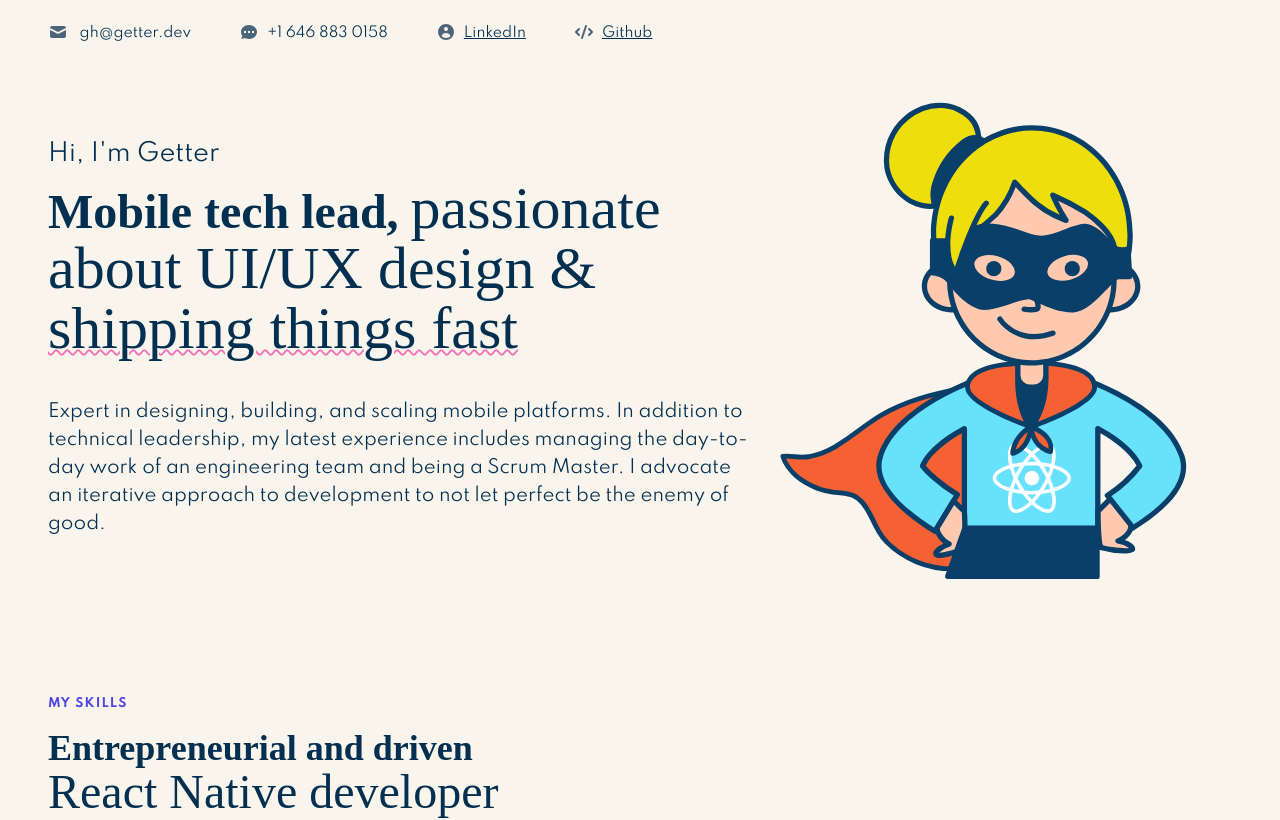
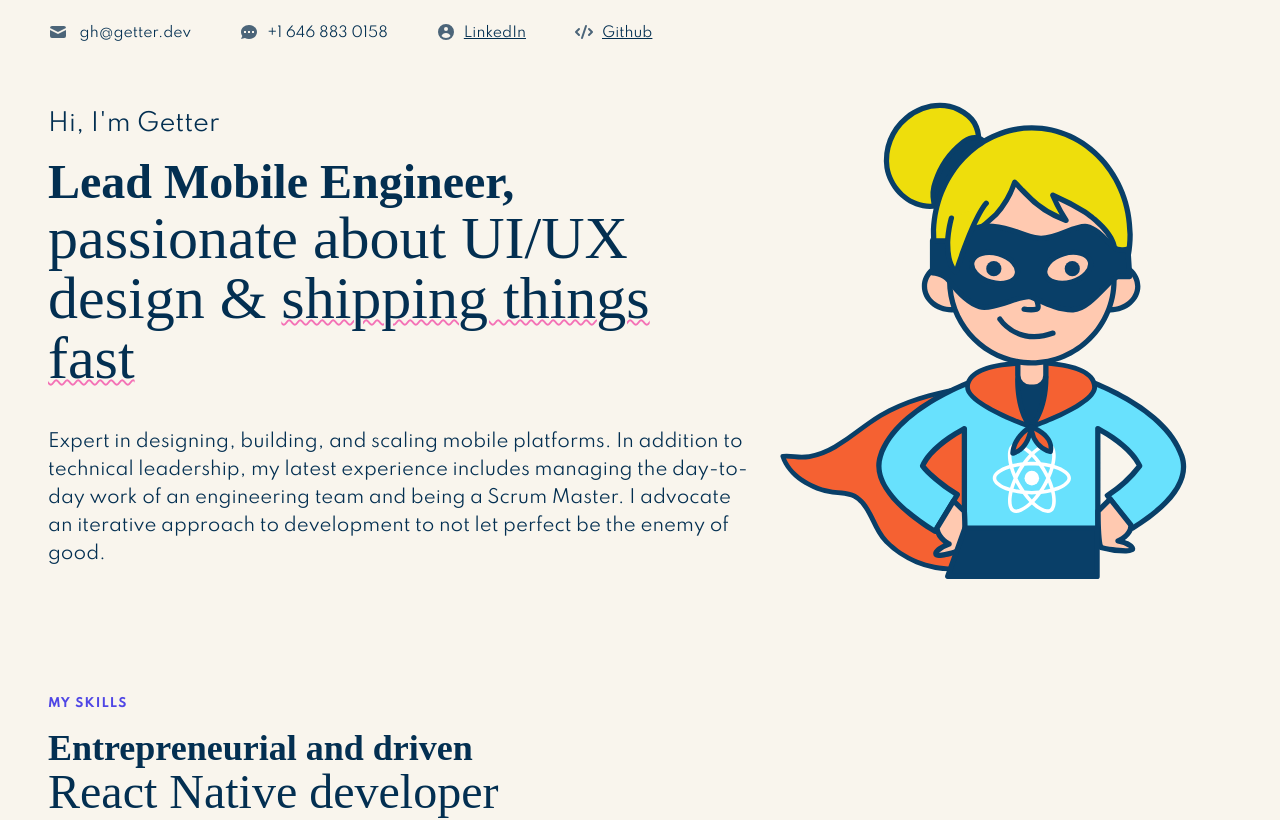
Before and after one commit to getterhiss/getterhiss.com, a Next.js app: page / in a window 1280 px wide. Shown: the top 820 px of the page. Built offline with nearby package versions, Linux system fonts and the light colour scheme; a web font is replaced by a local one.

Commit message:
Updated title

```diff
--- a/components/Hero.tsx
+++ b/components/Hero.tsx
@@ -13,7 +13,7 @@ const Hero = () => {
 
           <h1 className="text-3xl sm:text-4xl md:text-5xl lg:text-6xl font-serif mb-10 text-brand antialiased">
             <strong className="text-2xl sm:text-3xl md:text-4xl lg:text-5xl">
-              Mobile tech lead,{' '}
+              Lead Mobile Engineer,{' '}
             </strong>
             passionate about UI/UX design &amp;{' '}
             <span className="underline decoration-wavy decoration-2 decoration-pink-400">
--- a/pages/index.tsx
+++ b/pages/index.tsx
@@ -11,8 +11,8 @@ const Home: NextPage = () => {
   return (
     <>
       <Head>
-        <title>Getter Hiss | Mobile Tech Lead | iOS and Android</title>
-        <meta name="description" content="Entrepreneurial and driven Mobile Tech Lead." />
+        <title>Getter Hiss | Lead Mobile Engineer | iOS and Android</title>
+        <meta name="description" content="Entrepreneurial and driven Lead Mobile Engineer." />
       </Head>
 
       <div className="max-w-7xl py-5 px-4 mx-auto lg:px-12">
```
